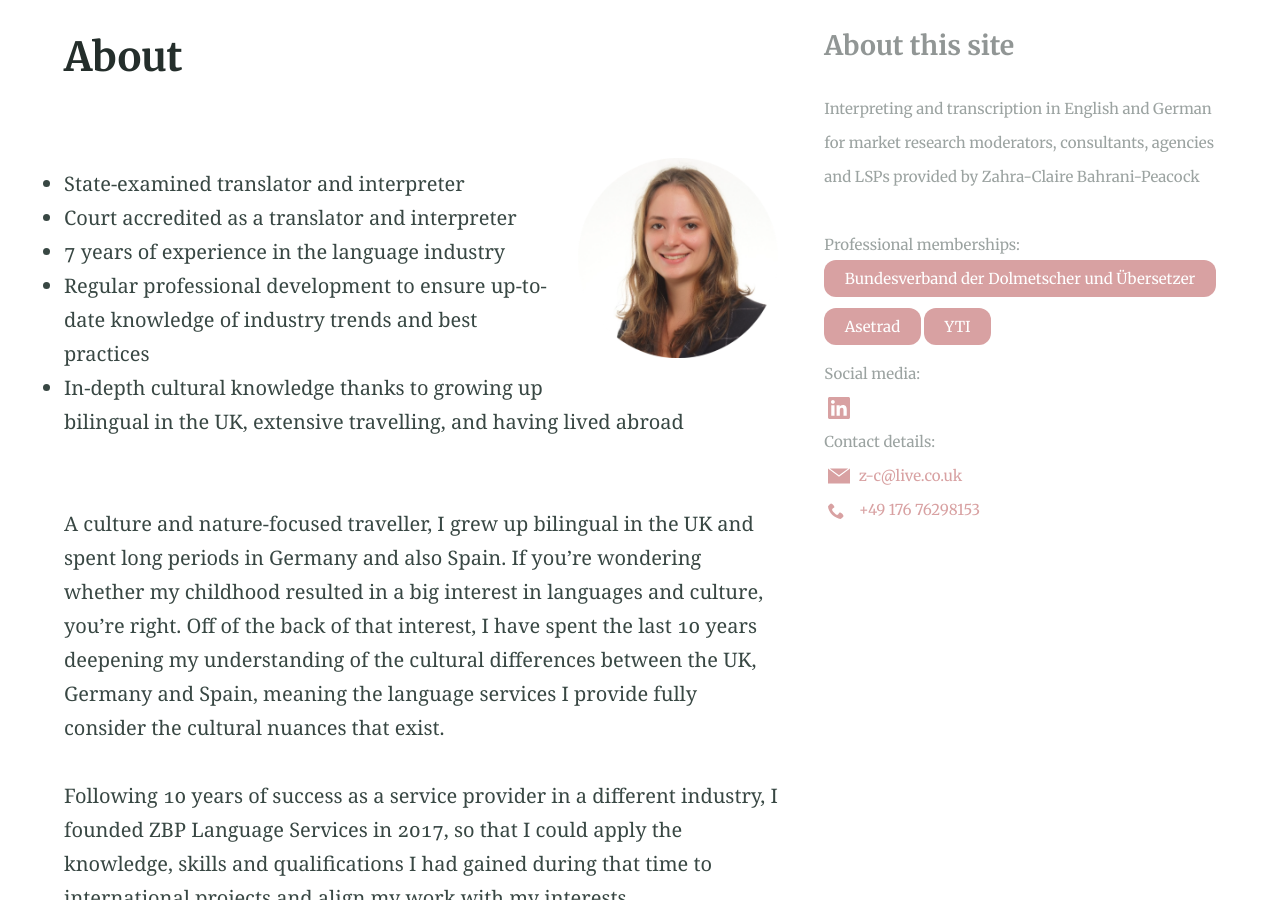
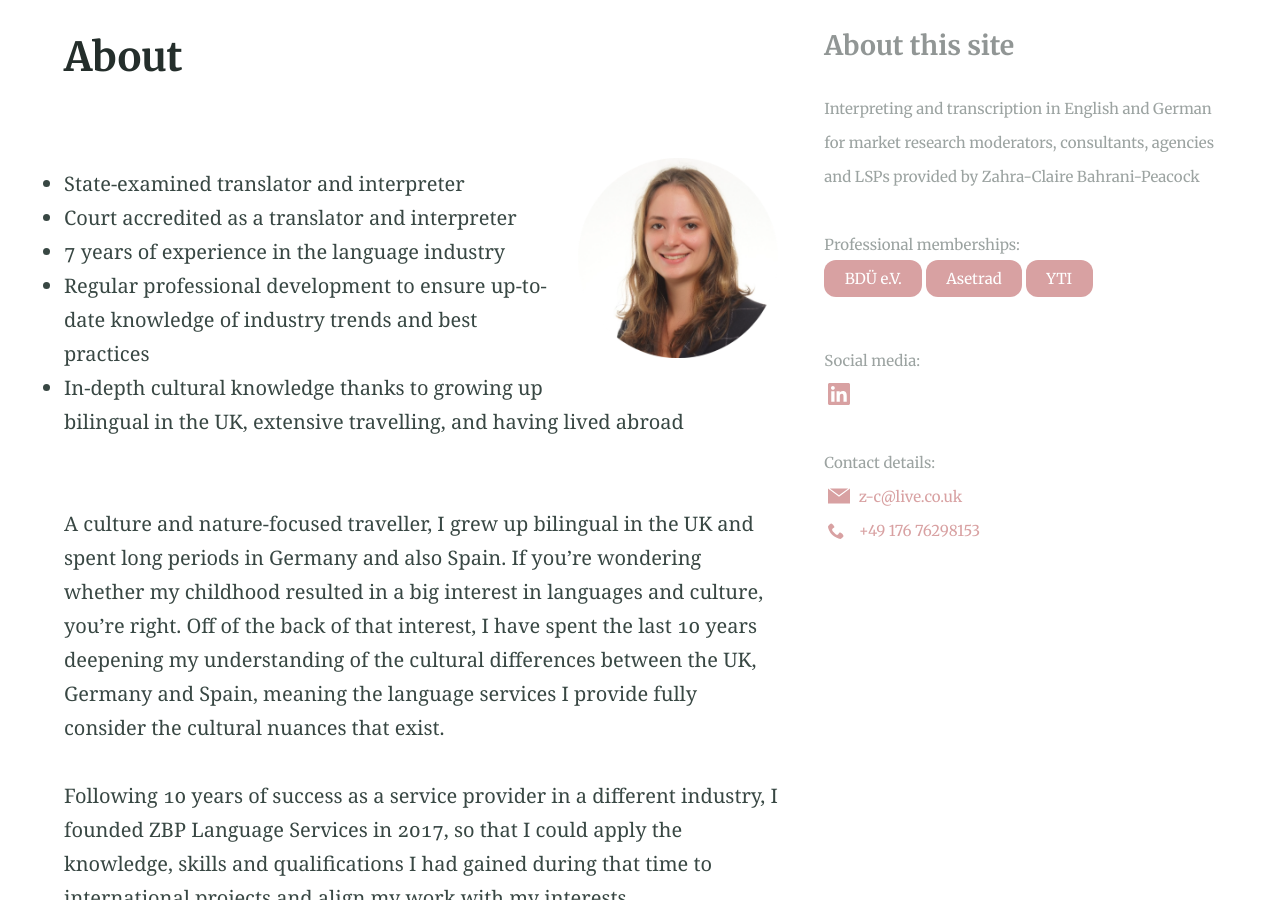
Before and after one commit to Website-2/certified.zbp-language-services.github.io, a Jekyll site: the page built from about.md, in a window 1280 px wide and 900 px high, scrolled down 429 px. Built offline with Jekyll 4.4.1, drawn with Linux system fonts in a browser that asks for light colours.

Commit message:
Text update

```diff
--- a/_includes/site-aside.html
+++ b/_includes/site-aside.html
@@ -10,10 +10,10 @@
       <h4>About this site</h4><br>
       <small>{{ site.description }} provided by Zahra-Claire Bahrani-Peacock</small><br><br>
       <small>Professional memberships:</small><br>
-      <small>{% include button.html text="Bundesverband der Dolmetscher und Übersetzer" link="https://bdue.de/suche-uebersetzer-dolmetscher/mitglied/Zahra-Claire-Bahrani-Peacock" %} {% include button.html text="Asetrad" link="https://asetrad.org/fichasocio?id=3620" %} {% include button.html text="YTI" link="https://www.iti.org.uk/discover/networking/geographical-networks/iti-yorkshire-regional-group.html" %}</small><br>
+      <small>{% include button.html text="BDÜ e.V." link="https://bdue.de/suche-uebersetzer-dolmetscher/mitglied/Zahra-Claire-Bahrani-Peacock" %} {% include button.html text="Asetrad" link="https://asetrad.org/fichasocio?id=3620" %} {% include button.html text="YTI" link="https://www.iti.org.uk/discover/networking/geographical-networks/iti-yorkshire-regional-group.html" %}</small><br><br>
       <small>Social media:</small>
       {% include nav-social.html %}
-      <small>Contact details:</small><br>
+      <br><small>Contact details:</small><br>
       <small>&nbsp;</small>{% include icon.html id="email" color="#b14345" title="Email" %}<small><a href="mailto:z-c@live.co.uk">&nbsp;z-c@live.co.uk</a></small><br>
       <small>&nbsp;</small>{% include icon.html id="phone" color="#b14345" title="Phone" %}<small><a href="tel:004917676298153">&nbsp;+49 176 76298153</a></small>
     </section>
```
